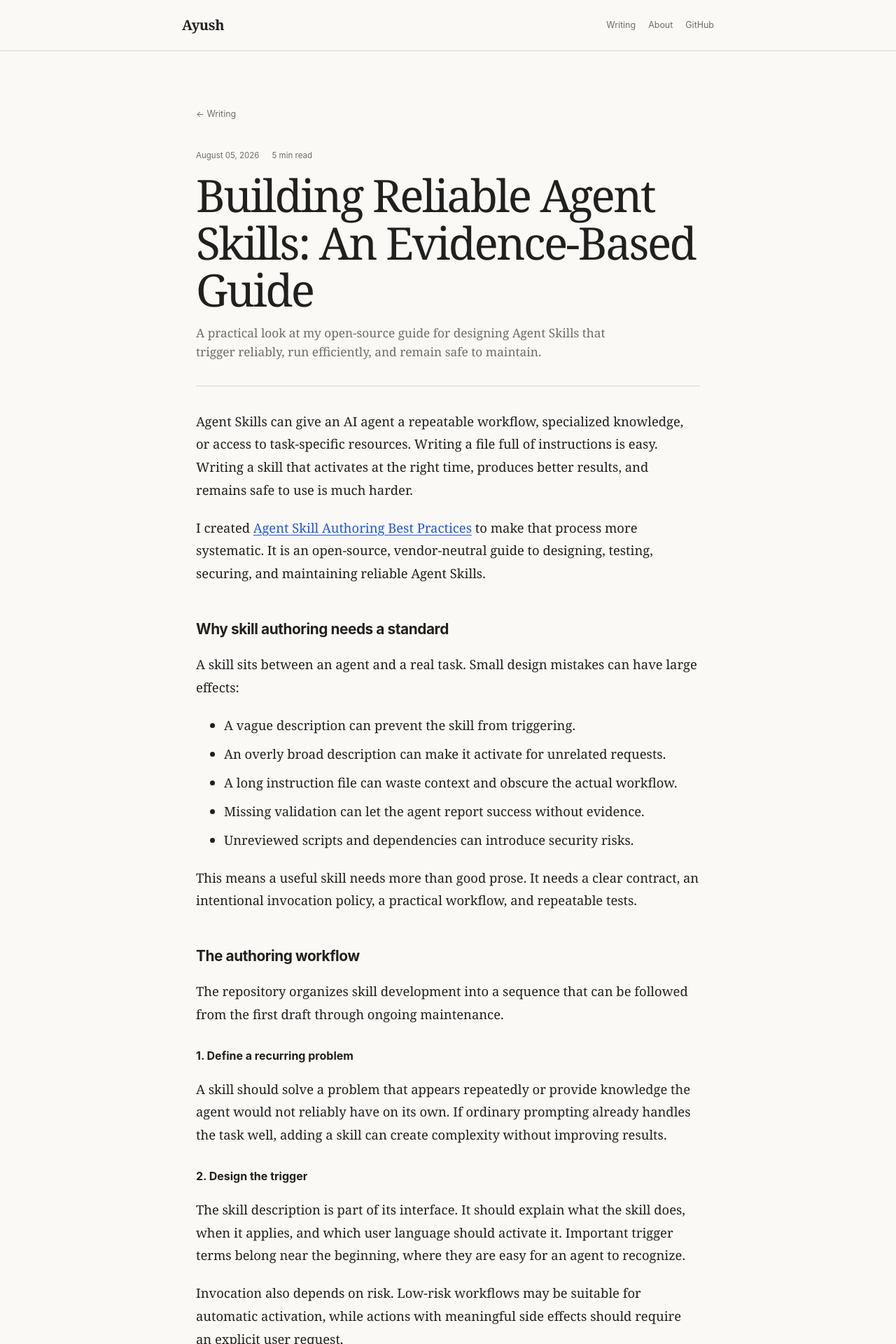
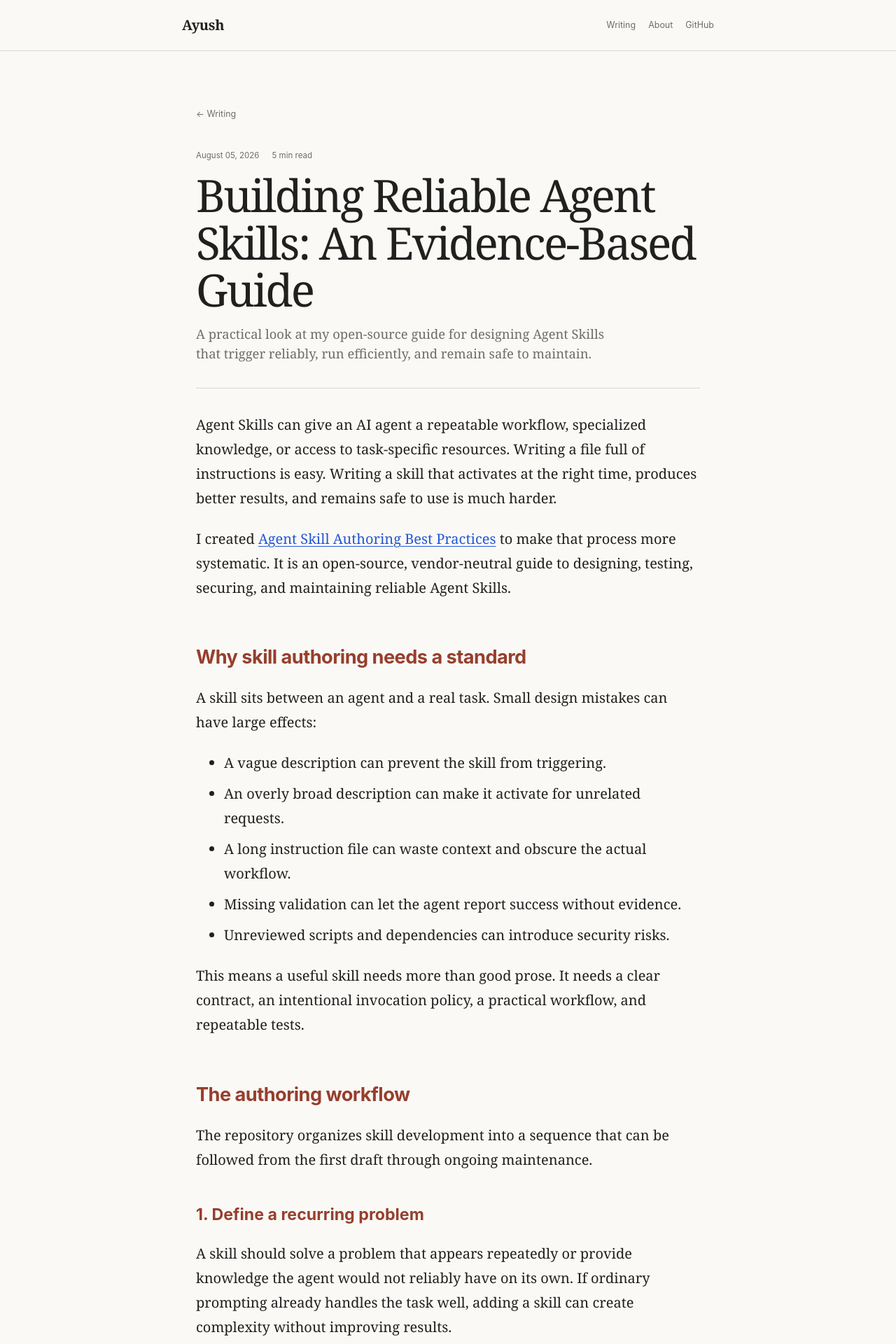
Before and after one commit to ayush52056/ayush52056.github.io, a Jekyll site: the page built from _posts/2026-08-05-agent-skill-authoring-best-practices.md, in a window 1280 px wide. Shown: the top 1920 px of the page at 70% size. Built offline with Jekyll 4.4.1, drawn with Linux system fonts in a browser that asks for light colours.

Commit message:
style: refine article typography

```diff
--- a/assets/main.css
+++ b/assets/main.css
@@ -4,6 +4,7 @@
   --muted: #6e6d68;
   --border: #d9d7d0;
   --link: #2457d6;
+  --heading: #963f2d;
   --sans: -apple-system, BlinkMacSystemFont, "Segoe UI", Helvetica, Arial, sans-serif;
   --serif: Georgia, "Times New Roman", serif;
 }
@@ -190,15 +191,15 @@ a { color: inherit; }
   margin: 0;
   color: var(--muted);
   font-family: var(--serif);
-  font-size: 1.08rem;
+  font-size: 1.15rem;
   line-height: 1.55;
 }
 
 .prose {
   padding-top: 34px;
   font-family: var(--serif);
-  font-size: 1.08rem;
-  line-height: 1.78;
+  font-size: 1.18rem;
+  line-height: 1.75;
 }
 
 .prose > :first-child { margin-top: 0; }
@@ -206,16 +207,20 @@ a { color: inherit; }
 
 .prose h2 {
   margin: 2.4em 0 .65em;
+  color: var(--heading);
   font-family: var(--sans);
-  font-size: 1.3rem;
+  font-size: clamp(1.5rem, 6vw, 1.7rem);
+  font-weight: 650;
   letter-spacing: -.02em;
   line-height: 1.25;
 }
 
 .prose h3 {
   margin: 2em 0 .55em;
+  color: var(--heading);
   font-family: var(--sans);
-  font-size: 1rem;
+  font-size: clamp(1.32rem, 5.5vw, 1.45rem);
+  font-weight: 650;
   line-height: 1.3;
 }
 
@@ -285,7 +290,7 @@ a { color: inherit; }
   .post-row > time { padding-top: 5px; }
   .post-summary h3 { font-size: 1.7rem; }
   .article { padding: 76px 0 120px; }
-  .prose { font-size: 1.15rem; }
+  .prose { font-size: 1.25rem; }
 }
 
 @media (max-width: 420px) {
```
